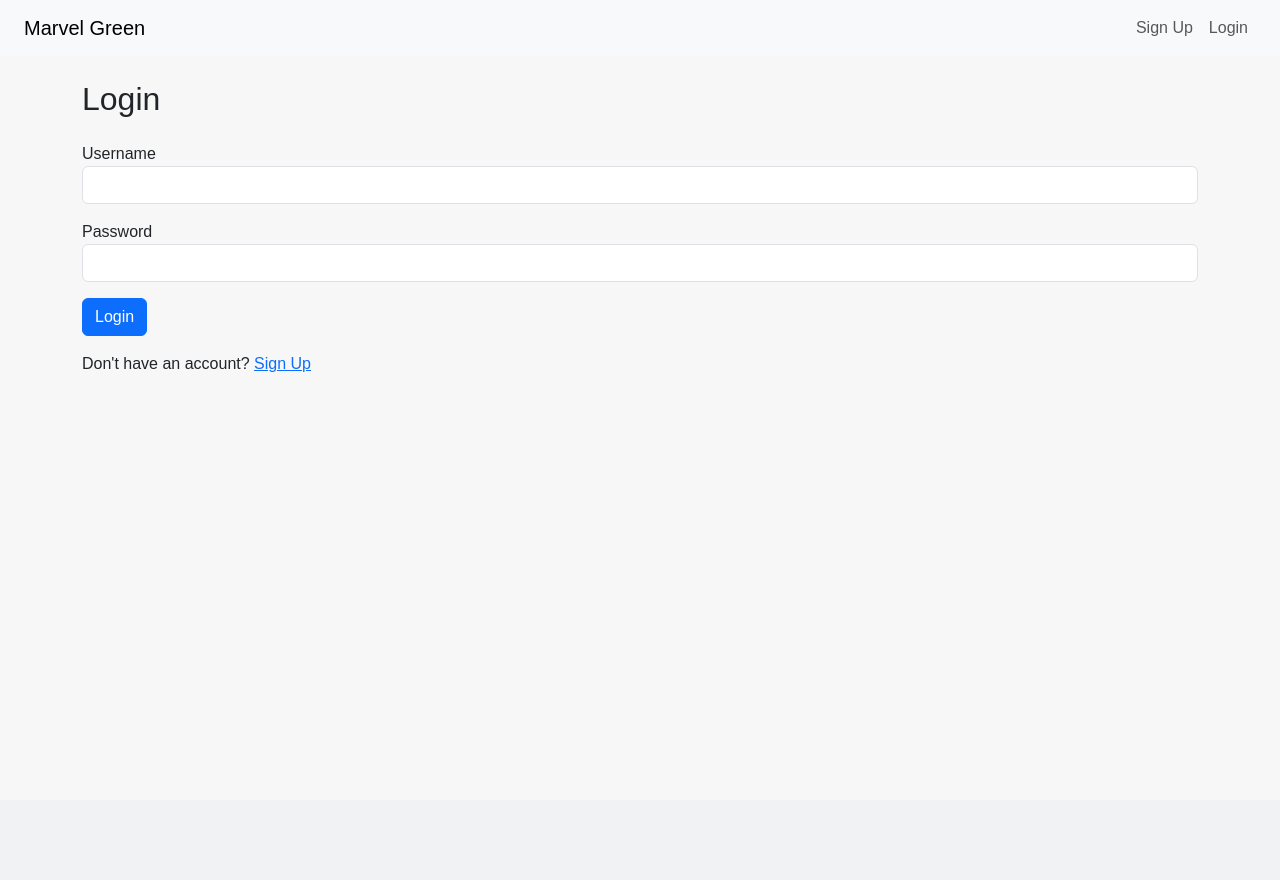
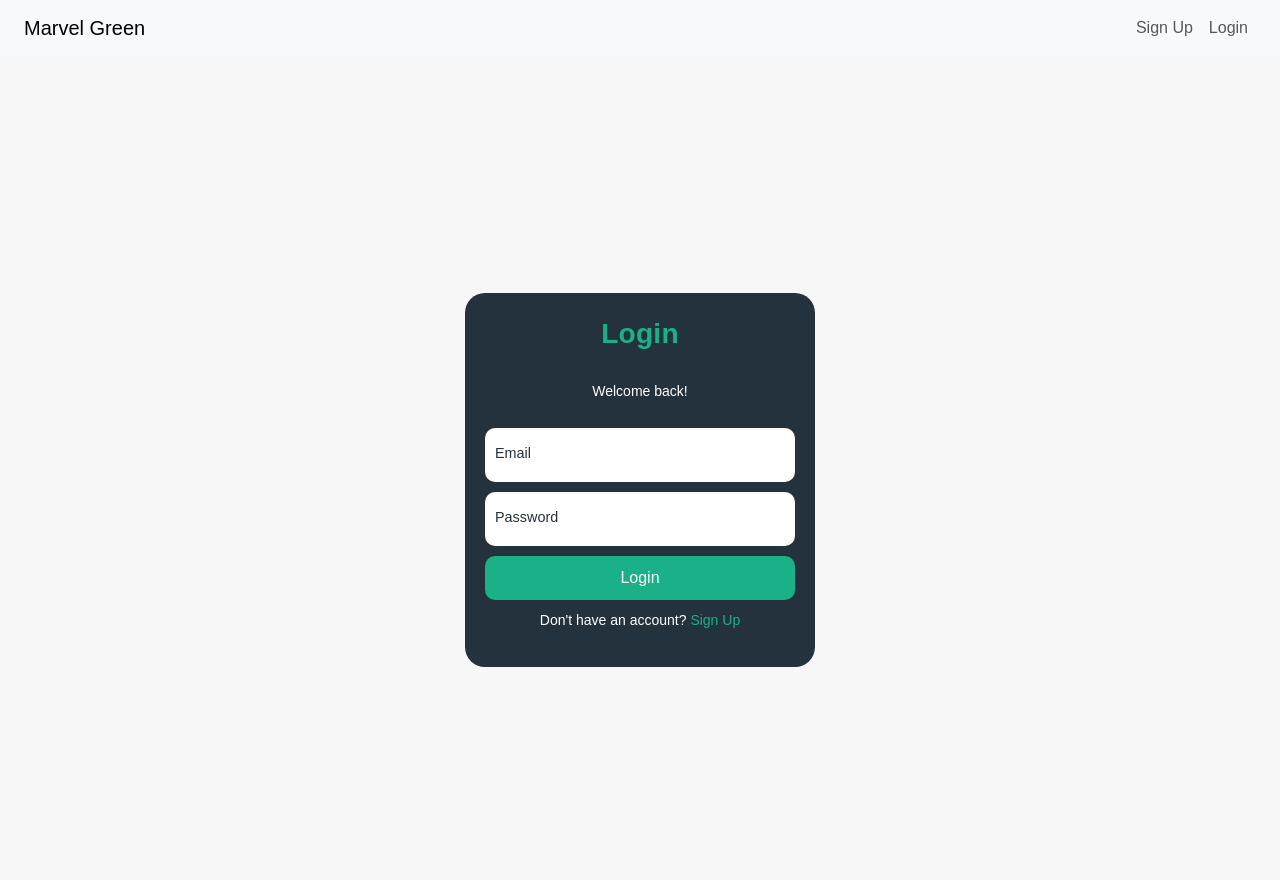
Before and after one commit to nishad-shaik/Ecofinds-odoo-Hackathon, a Flask app: page /login in a window 1280 px wide. Before the commit the page ends 372 px from the top, so only its background shows below. Run offline with Flask 3, Linux system fonts and the light colour scheme.

Commit message:
updated login page css

```diff
--- a/Eco/Templates/login.html
+++ b/Eco/Templates/login.html
@@ -1,7 +1,5 @@
-{% extends 'base.html' %}
 
-{% block content %}
-<h2 class="mb-4">Login</h2>
+<!-- <h2 class="mb-4">Login</h2>
 <form method="POST">
     <div class="mb-3">
         <label>Username</label>
@@ -13,5 +11,36 @@
     </div>
     <button type="submit" class="btn btn-primary">Login</button>
 </form>
-<p class="mt-3">Don't have an account? <a href="/register">Sign Up</a></p>
+<p class="mt-3">Don't have an account? <a href="/register">Sign Up</a></p> -->
+{% extends 'base.html' %}
+
+{% block content %}
+<link rel="stylesheet" href="{{ url_for('static', filename='login.css') }}" />
+
+<div class="d-flex justify-content-center align-items-center min-vh-100">
+    <form autocomplete="off" class="form">
+        <p class="title">Login</p>
+        <p class="msg">Welcome back!</p>
+
+        <label>
+            <input type="text" name="email" required>
+            <span>Email</span>
+        </label>
+        <label>
+            <input type="password" id="password" required>
+            <span>Password</span>
+            <span class="icon" id="togglePassword">
+                <i class="far fa-eye-slash" ></i>
+            </span>
+        </label>
+
+        <button class="submit">Login</button>
+        <p class="signin">
+            Don't have an account?
+            <a href="/register">Sign Up</a>
+        </p>
+    </form>
+</div>
+
+<script src="{{ url_for('static', filename='main.js') }}"></script>
 {% endblock %}
--- /dev/null
+++ b/Eco/static/login.css
@@ -0,0 +1,118 @@
+* {
+    margin: 0;
+    padding: 0;
+    box-sizing: border-box;
+    font-family: sans-serif;
+}
+
+body {
+    background: #f7f7f7;
+}
+
+.form {
+    display: flex;
+    flex-direction: column;
+    gap: 10px;
+    max-width: 350px;
+    background: #24323d;
+    padding: 20px;
+    border-radius: 20px;
+    position: relative;
+    width: 100%;
+}
+
+.title {
+    font-size: 28px;
+    color: #1ab188;
+    font-weight: 600;
+    letter-spacing: 0.3px;
+    text-align: center;
+}
+
+.msg,
+.signin {
+    color: #fff;
+    font-size: 14px;
+    text-align: center;
+}
+
+.signin a {
+    color: #1ab188;
+    text-decoration: none;
+    transition: 0.3s;
+}
+
+.signin a:hover {
+    color: #1ec79a;
+}
+
+.form label {
+    position: relative;
+}
+
+.form label input {
+    width: 100%;
+    padding: 10px 10px 20px 10px;
+    outline: none;
+    border: none;
+    border-radius: 10px;
+    background: #fff;
+}
+
+.form label input + span {
+    position: absolute;
+    left: 10px;
+    top: 15px;
+    color: #24323d;
+    font-size: 0.9em;
+    cursor: text;
+    transition: 0.3s ease;
+}
+
+.form label input:focus + span,
+.form label input:valid + span {
+    top: -10px;
+    font-size: 0.7em;
+    font-weight: 600;
+    color: #1ab188;
+    background: #24323d;
+    padding: 0 5px;
+    border-radius: 5px;
+}
+
+.icon {
+    position: absolute;
+    right: 10px;
+    top: 50%;
+    transform: translateY(-50%);
+    color: #24323d;
+    cursor: pointer;
+    width: 20px;
+    height: 20px;
+    display: flex;
+    align-items: center;
+    justify-content: center;
+    z-index: 9;
+}
+
+.submit {
+    border: none;
+    outline: none;
+    background-color: #1ab188;
+    padding: 10px;
+    border-radius: 10px;
+    color: #fff;
+    font-size: 16px;
+    cursor: pointer;
+    transition: 0.3s ease;
+}
+
+.submit:hover {
+    background: #1ec79a;
+}
+
+@media (max-width: 768px) {
+    .form {
+        margin: 20px;
+    }
+}
```
